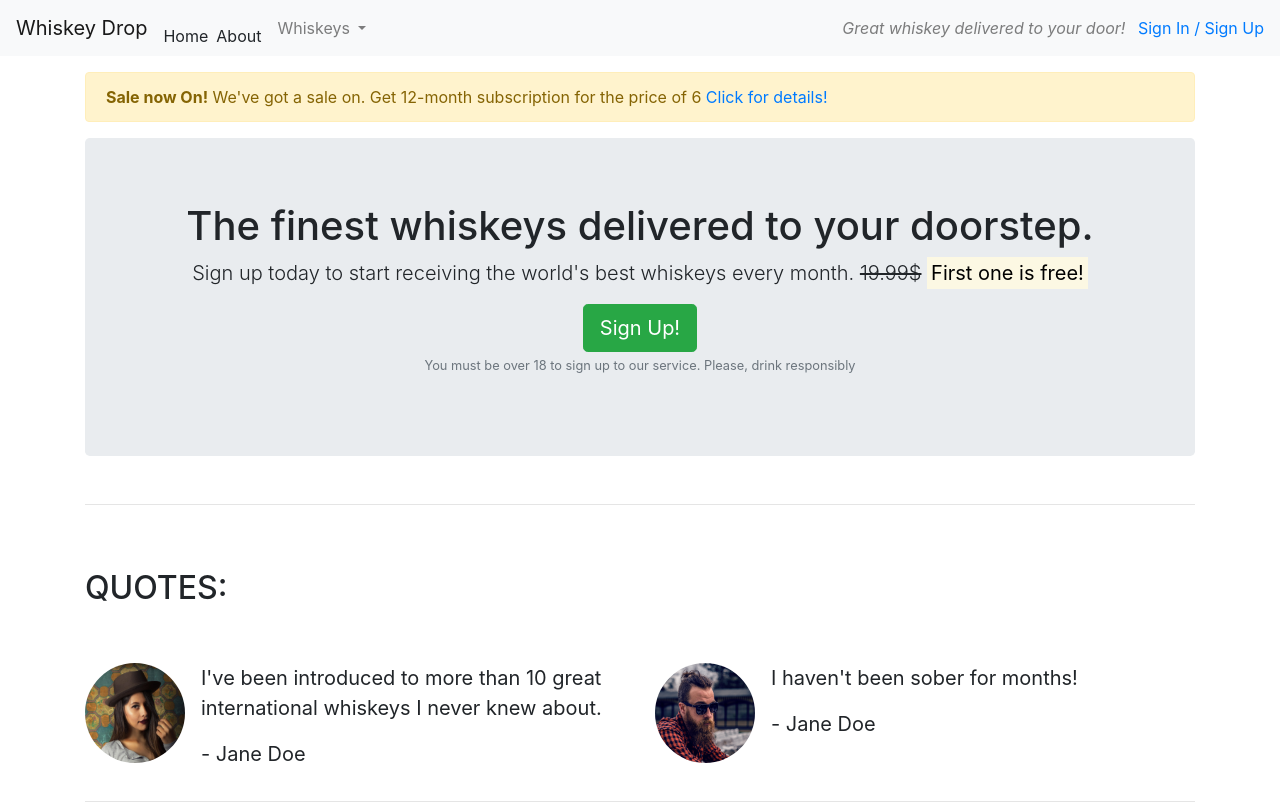
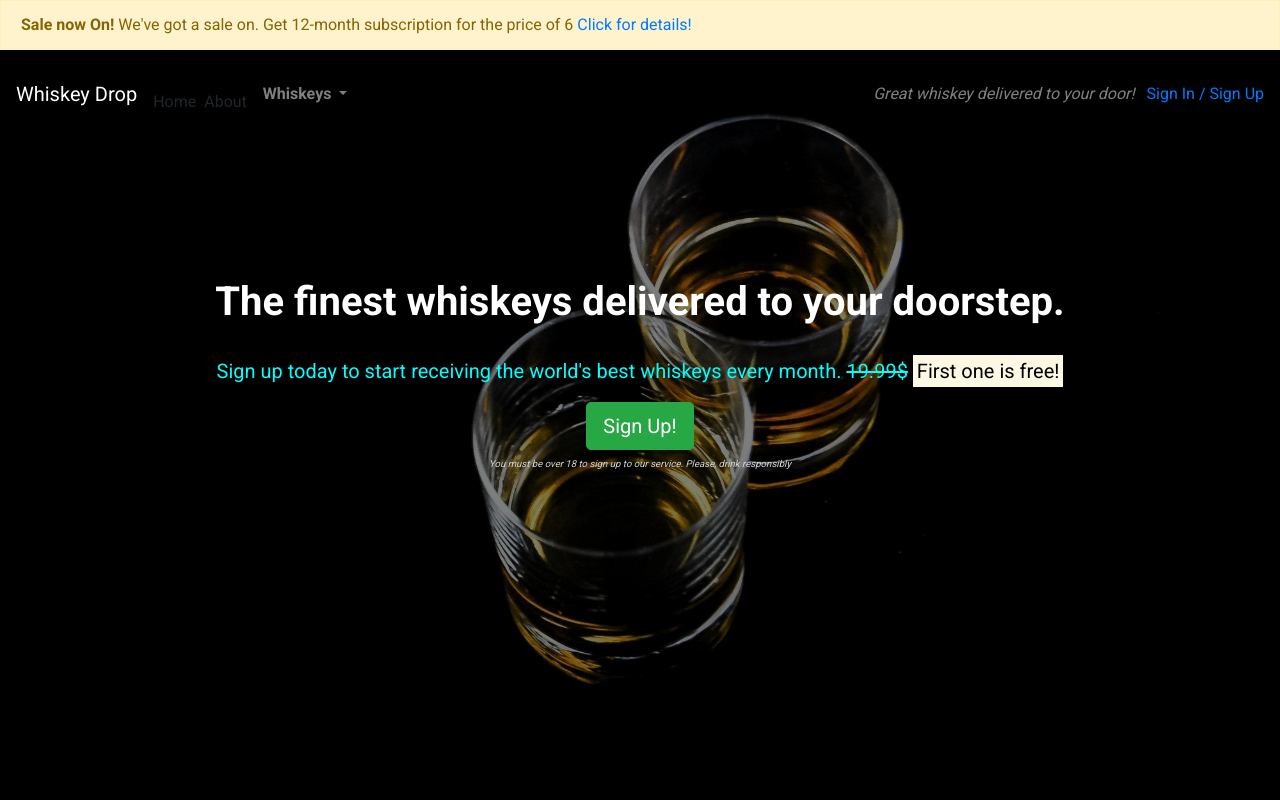
Before and after one commit to Cosmin1907/Bootstrap4, a plain HTML site: page index.html in a window 1280 px wide. Shown: the top 805 px of the page. Drawn offline with nearby package versions, Linux system fonts and the light colour scheme.

Commit message:
Add custom css style

```diff
--- /dev/null
+++ b/css/style.css
@@ -0,0 +1,93 @@
+body {
+    font-family: 'Roboto', sans-serif;
+}
+
+.alert-container .col-12 {
+    padding-left: 0;
+    padding-right: 0;
+
+}
+
+.site-wide-alert {
+    border-radius: 0;
+}
+
+.callout-container {
+    height: 100vh;
+
+    background: url(../images/whiskey.jpg) no-repeat bottom right fixed;
+    -webkit-background-size: cover;
+    -moz-background-size: cover;
+    -o-background-size: cover;
+    background-size: cover;
+
+    display: flex;
+    align-items: center;
+    justify-content: center;
+
+    position: relative;
+}
+
+.opaque-overlay {
+    position: absolute;
+    top: 0;
+    left: 0;
+    height: 100%;
+    width: 100%;
+    background-color: rgba(0,0,0,0.5);
+}
+
+.quotes-container {}
+
+.features-container {}
+
+/*navbar*/
+.navalert-container {
+    position: absolute;
+    top: 0;
+    left: 0;
+    padding-left: 0;
+    padding-right: 0;
+    z-index: 1;
+}
+
+.navbar {
+    margin-bottom: 0;
+    border: 0;
+    width: 100%;
+    background-color: rgba(0,0,0,0.25);
+}
+
+.navbar .navbar-toggler {
+    border: 0;
+}
+
+.navbar .navbar-nav a {
+    font-weight: bold;
+}
+
+
+/*Jumbotron*/
+
+.jumbotron {
+    background-color: transparent;
+}
+
+.jumbotron-header {
+color: white;
+font-weight: bold;
+margin-bottom: 30px;
+}
+
+.jumbotron .lead {
+    margin 25px 0;
+    color:aqua;
+}
+
+.jumbotron small {
+    font-size: 60%;
+    font-style: italic;
+    color: lightgrey;
+}
+
+/*Buttons*/
--- a/index.html
+++ b/index.html
@@ -7,11 +7,25 @@
     <title>Whiskey Drop | Taste a new whiskey every month</title>
     <meta name="viewport" content="width=device-width, initial-scale=1.0">
     <link rel="stylesheet" href="https://maxcdn.bootstrapcdn.com/bootstrap/4.1.3/css/bootstrap.min.css">
+    <link href="https://fonts.googleapis.com/css?family=Roboto:400,700" rel="stylesheet">
+    <link rel="stylesheet" href="css/style.css">
     <script src="https://kit.fontawesome.com/d9a77b60d1.js" crossorigin="anonymous"></script>
 </head>
 
 <body>
-    <nav class="navbar navbar-light bg-light navbar-expand-sm">
+    <div class="container-fluid navalert-container">
+    <div class="container-fluid alert-container">
+        <div class="row d-none d-sm-block">
+            <div class="col-12">
+                <div class="site-wide-alert alert alert-warning">
+                    <strong>Sale now On!</strong> We've got a sale on. Get 12-month subscription for the price of 6 <a
+                        href="">Click for details!</a>
+                </div>
+            </div>
+            </div>
+    </div>
+
+        <nav class="navbar navbar-dark navbar-expand-sm">
             <a href="/" class="navbar-brand">Whiskey Drop</a>
             <button class="navbar-toggler ml-auto" type="button" data-toggle="collapse" data-target="#navbarNavDropdown"
                 aria-controls="navbarNavDropdown" aria-expanded="false" aria-label="Toggle navigation">
@@ -32,7 +46,8 @@
                             <a class="dropdown-item" href="#">American</a>
                         </div>
                     </li>
-                <li class="nav-item mr-2 d-block d-sm-none"><a class="nav-link" href="/login"></a>Sign In / Sign Up</li>
+                    <li class="nav-item mr-2 d-block d-sm-none"><a class="nav-link" href="/login"></a>Sign In / Sign Up
+                    </li>
                 </ul>
             </div>
             <div class="d-none d-md-block">
@@ -41,19 +56,15 @@
             </div>
 
         </nav>
-    <article class="container mt-3">
-        <div class="row d-none d-sm-block">
-            <div class="col-12">
-                <div class="alert alert-warning">
-                    <strong>Sale now On!</strong> We've got a sale on. Get 12-month subscription for the price of 6 <a href="">Click for details!</a>
     </div>
-            </div>
-        </div>
+
+        <div class="container-fluid callout-container">
         <!-- Callout -->
+        <div class="opaque-overlay">&nbsp;</div>
         <div class="row">
             <div class="col-12">
                 <section class="callout jumbotron text-center">
-                    <h1>The finest whiskeys delivered to your doorstep.</h1>
+                    <h1 class="jumbotron-header">The finest whiskeys delivered to your doorstep.</h1>
                     <p class="lead">Sign up today to start receiving the world's best whiskeys every month.
                         <s class="d-none d-sm-inline">19.99$</s>
                         <span class="d-inline d-sm-none"><br></span>
@@ -66,9 +77,10 @@
             </div>
         </div>
         <!-- /.callout -->
-        <hr>
+    </div>
 
         <!-- Quotes -->
+        <div class="container quotes-container"></div>
         <section class="quotes">
             <div class="row">
                 <div class="col-12 my-5">
@@ -106,9 +118,10 @@
             </div>
         </section>
         <!-- /.quotes -->
-        <hr>
+    </div>
 
         <!-- Features -->
+        <div class="features-container"></div>
         <section class="features">
             <div class="row">
                 <div class="col-12 my-5">
@@ -155,7 +168,8 @@
             </div>
         </section>
         <!-- /.features -->
-    </article>
+    </div>
+
 
     <div class="modal" tabindex="-1" id="signUpModal">
         <div class="modal-dialog">
```
Also changed, not shown: images/whiskey.jpg (added). Lines whose indentation alone changed are shown as unchanged.
